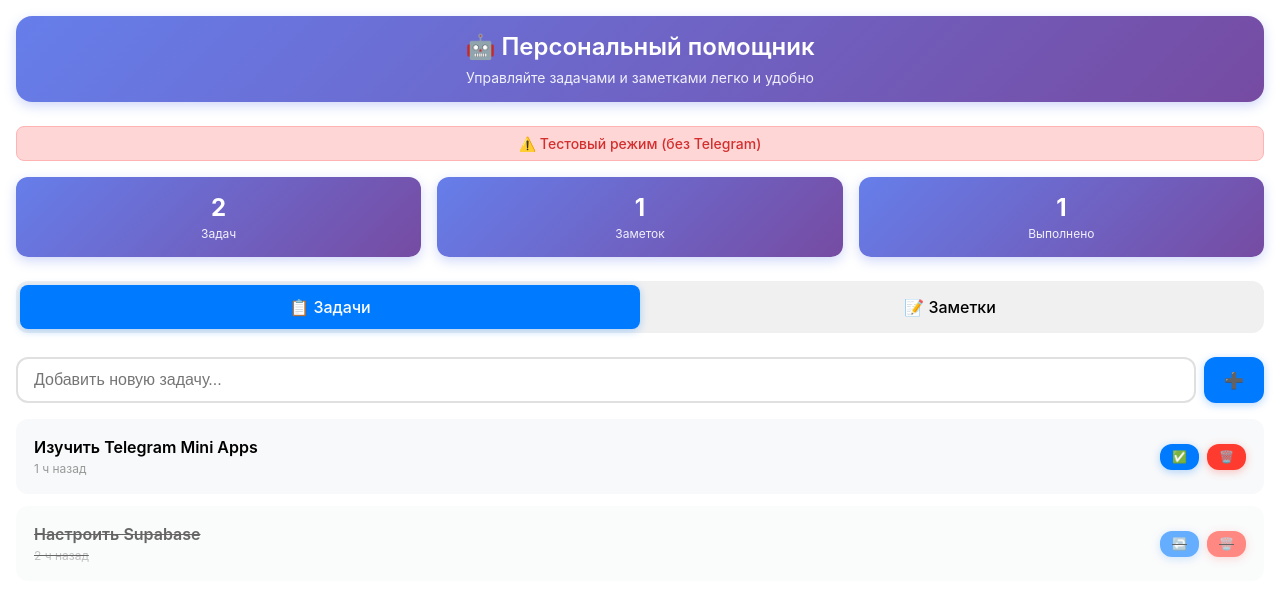
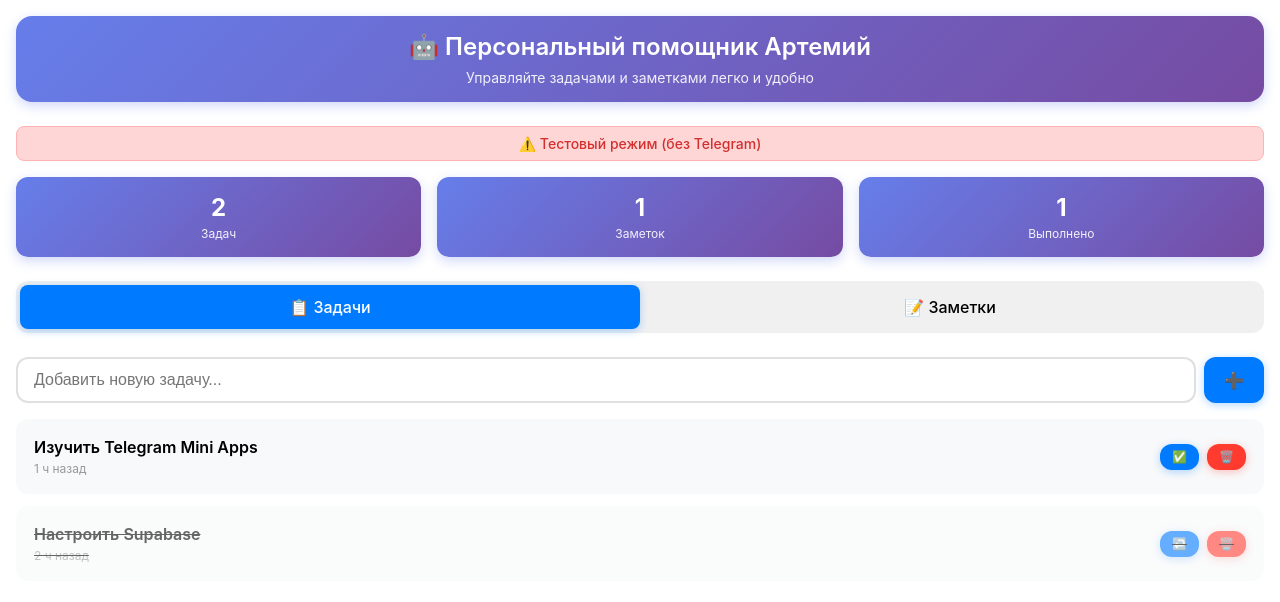
Before and after one commit to Ramzec88/telegram-miniapp, a website: page public/index.html in a window 1280 px wide. Drawn offline with Linux system fonts and the light colour scheme.

Commit message:
Update index.html

```diff
--- a/public/index.html
+++ b/public/index.html
@@ -257,7 +257,7 @@
 </head>
 <body>
     <div class="app-header">
-        <h1>🤖 Персональный помощник</h1>
+        <h1>🤖 Персональный помощник Артемий</h1>
         <p>Управляйте задачами и заметками легко и удобно</p>
     </div>
 
```
